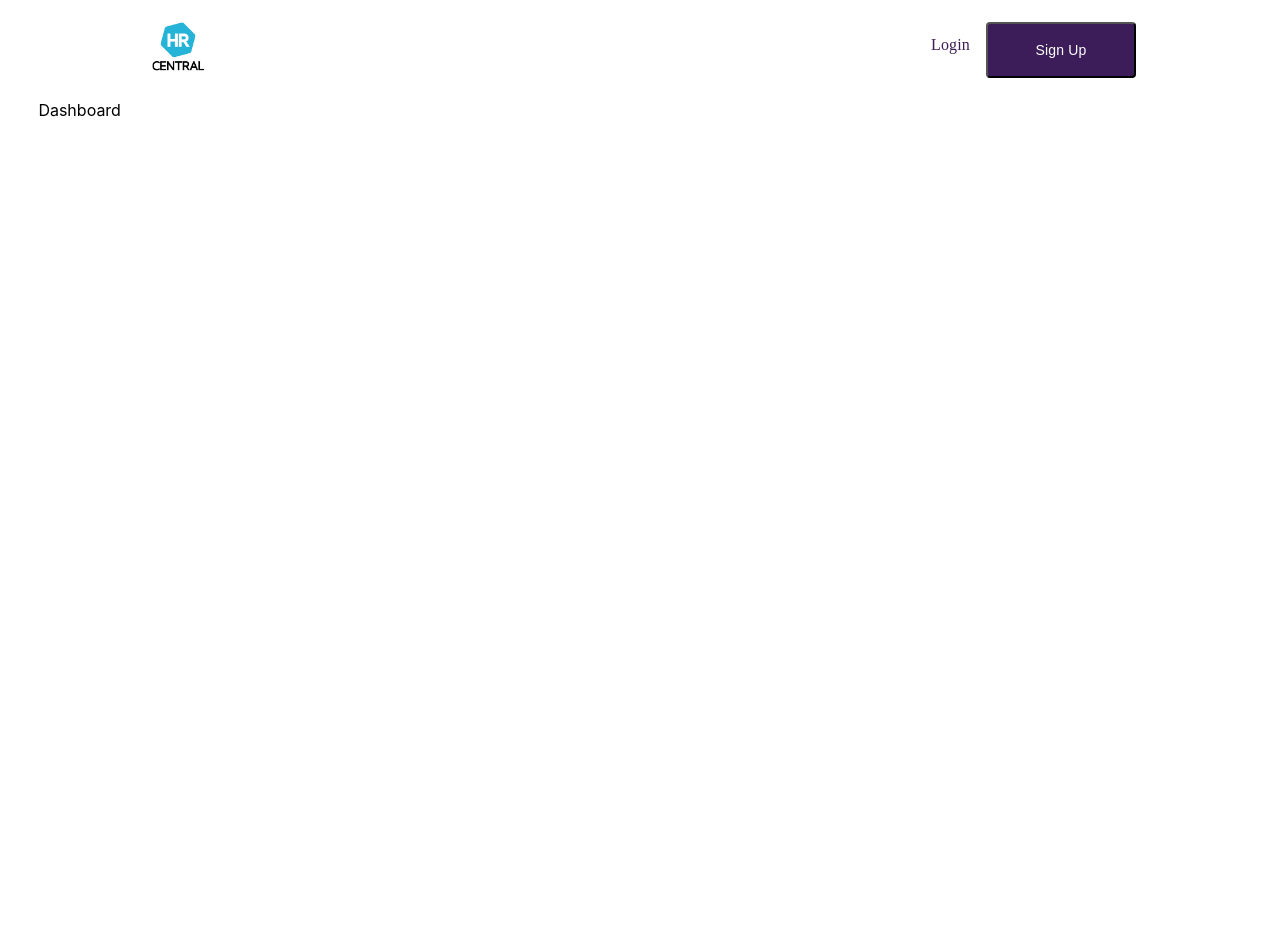
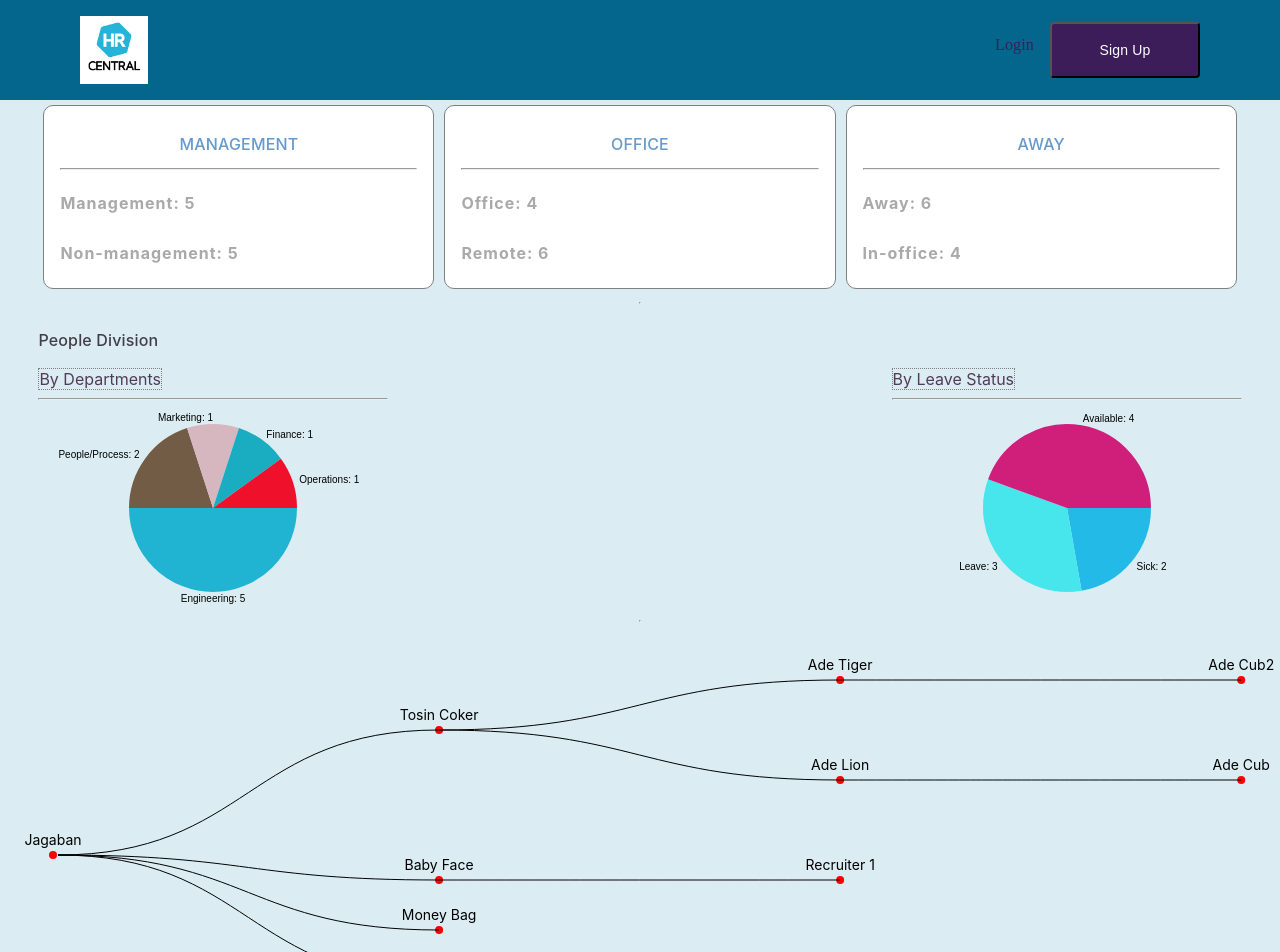
Before and after one commit to coker-deca/hr-center, a React (Create React App) app: page /home in a window 1280 px wide. Shown: the top 952 px of the page. Before the commit the page ends 800 px from the top, so only its background shows below. Built offline with nearby package versions, Linux system fonts and the light colour scheme.

Commit message:
Add organization chart

```diff
--- a/package.json
+++ b/package.json
@@ -12,12 +12,15 @@
     "@types/react": "^18.0.7",
     "@types/react-dom": "^18.0.0",
     "@types/react-router-dom": "^5.3.3",
+    "d3": "^7.4.4",
     "date-fns": "^2.28.0",
     "react": "^18.0.0",
     "react-dom": "^18.0.0",
     "react-hook-form": "^7.30.0",
+    "react-minimal-pie-chart": "^8.3.0",
     "react-router-dom": "^5.3.1",
     "react-scripts": "5.0.1",
+    "resize-observer-polyfill": "^1.5.1",
     "styled-components": "^5.3.5",
     "typescript": "^4.6.3",
     "web-vitals": "^2.1.4",
@@ -48,6 +51,7 @@
     ]
   },
   "devDependencies": {
+    "@types/d3": "^7.1.0",
     "@types/styled-components": "^5.1.25"
   }
 }
--- /dev/null
+++ b/src/DashboardCharts/Charts.tsx
@@ -0,0 +1,177 @@
+import { memo, useCallback, useEffect } from 'react';
+import { PieChart } from 'react-minimal-pie-chart';
+
+import TreeChart from '../components/Org-Chart/OrgChart';
+import { Column, Row } from '../components/templates/style';
+import Card from '../components/ui/Card';
+import myData from '../resources/data/data.json';
+
+const data: any[] = [];
+
+for (let x = 1; x <= 24; x++) {
+  data.push({ x: x, y: Math.floor(Math.random() * 100) });
+}
+
+type Keys = {
+  sickLeaveDays: number;
+  leaveAvailable: number;
+  department: string;
+  management: string;
+  office: string;
+  away: string;
+  title: string;
+  manager: string;
+  name: string;
+};
+export type OrgChartType = {
+  manager: string | null;
+  name: string;
+  children: OrgChartType[];
+};
+const newData = myData.map((datum) => ({
+  manager: datum.manager,
+  name: datum.name,
+  children: new Array<OrgChartType>(0),
+}));
+
+const initObj: any = {};
+const idMapping = newData.reduce((acc, el, i) => {
+  acc[el.name] = i;
+  return acc;
+}, initObj);
+
+let root: OrgChartType;
+let i = 0;
+
+const renderOrgChart = () => {
+  newData.forEach((el) => {
+    console.log(i);
+    i += 1;
+    if (el.manager === null) {
+      root = el;
+      return;
+    }
+    const parentEl = newData[idMapping[el.manager]];
+    parentEl.children = [...parentEl.children, el];
+  });
+  return <TreeChart data={root} />;
+};
+
+const Charts = () => {
+  useEffect(() => {}, []);
+  console.log("MyData", myData);
+  const renderPie = (list: string[], division: string) => {
+    return (
+      <Column>
+        <Row>
+          <Column>{renderLegend(division)}</Column>
+        </Row>
+        <hr />
+        <Column>
+          <PieChart
+            animate
+            label={({ dataEntry }) => `${dataEntry.title}: ${dataEntry.value}`}
+            style={{ height: "200px" }}
+            labelStyle={{
+              ...defaultLabelStyle,
+            }}
+            radius={42}
+            labelPosition={108}
+            data={chartValues(list)}
+          />
+        </Column>
+      </Column>
+    );
+  };
+  const renderLegend = (title: string) => {
+    return (
+      <Row>
+        <div style={{ color: "#513B56", border: "1px dotted grey" }}>
+          <span>{title}</span>
+        </div>
+      </Row>
+    );
+  };
+
+  const defaultLabelStyle = {
+    fontSize: "5px",
+    fontFamily: "sans-serif",
+  };
+
+  const renderStat = (title: keyof Keys, value: string) => {
+    const x = myData.filter(
+      (item) =>
+        item[title] === title ||
+        item[title] === "true" ||
+        (title === "away" && item[title] !== "false")
+    ).length;
+    const y = myData.length - x;
+    return (
+      <Card
+        className="stat"
+        title={title.toUpperCase()}
+        value={[
+          { name: title.charAt(0).toUpperCase() + title.slice(1), number: x },
+          { name: value.charAt(0).toUpperCase() + value.slice(1), number: y },
+        ]}
+      />
+    );
+  };
+
+  const chartValues = (props: string[]) => {
+    const data = myData.reduce((accumulator: any, obj) => {
+      Object.entries(obj).forEach(([key, value]) => {
+        if (props.includes(value)) {
+          if (!accumulator[value]) accumulator[value] = [];
+          accumulator[value].push(obj);
+        }
+      });
+      return accumulator;
+    }, {});
+    return props.map((value) => {
+      const randomColor = Math.floor(Math.random() * 16777215).toString(16);
+      const hex = "#" + randomColor;
+      const obj = {
+        title: value === "false" ? "Available" : value,
+        value: data[value].length,
+        color: hex,
+      };
+      return obj;
+    });
+  };
+  const memoizedChart = useCallback(() => renderOrgChart(), []);
+  return (
+    <Column>
+      <Row>
+        {renderStat("management", "non-management")}
+        {renderStat("office", "remote")}
+        {renderStat("away", "in-office")}
+      </Row>
+      <Row>
+        <hr />
+      </Row>
+      <Row>
+        <p>People Division</p>
+      </Row>
+      <Row>
+        {renderPie(
+          [
+            "Engineering",
+            "People/Process",
+            "Marketing",
+            "Finance",
+            "Operations",
+          ],
+          "By Departments"
+        )}
+        {renderPie(["Sick", "Leave", "false"], "By Leave Status")}
+      </Row>
+      <Row>
+        <hr />
+      </Row>
+      <Row>{memoizedChart()}</Row>
+    </Column>
+  );
+};
+
+export default memo(Charts);
--- a/src/components/NavBar/style.ts
+++ b/src/components/NavBar/style.ts
@@ -1,11 +1,11 @@
 import styled from 'styled-components';
 
 export const StyledNavbar = styled.header`
+  background-color: #05668D;
   display: flex;
   justify-content: space-between;
   align-items: center;
-  margin: 0 10%;
-
+  padding: 0 5%;
   font-family: "Gilroy-Bold";
   font-weight: 400;
 `;
--- /dev/null
+++ b/src/components/Org-Chart/OrgChart.tsx
@@ -0,0 +1,119 @@
+import { hierarchy, linkHorizontal, select, tree } from 'd3';
+import React, { memo, useEffect, useRef } from 'react';
+
+import { OrgChartType } from '../../DashboardCharts/Charts';
+import useResizeObserver from '../../hooks/useResizeObserver';
+
+function usePrevious(value: OrgChartType) {
+  const ref = useRef<OrgChartType>();
+  useEffect(() => {
+    ref.current = value;
+  }, [value]);
+  return ref.current;
+}
+
+function OrgChart({ data }: { data: any }) {
+  console.log("chart rerender");
+  const svgRef = useRef<SVGSVGElement>(null);
+  const wrapperRef = useRef<HTMLDivElement>(null);
+  const dimensions = useResizeObserver(wrapperRef);
+
+  const previouslyRenderedData = usePrevious(data);
+
+  useEffect(() => {
+    const svg = select(svgRef.current);
+
+    const { width, height } =
+      dimensions || wrapperRef.current?.getBoundingClientRect()!;
+    // transform hierarchical data
+    const root = hierarchy<any>(data);
+    //   console.log(data);
+    const treeLayout = tree().size([height, width]);
+
+    const linkGenerator = linkHorizontal<any, any>()
+      .x((link: any) => link.y || 20)
+      .y((link: any) => link.x);
+
+    // enrich hierarchical data with coordinates
+    treeLayout(root);
+
+    // nodes
+    svg
+      .selectAll(".node")
+      .data(root.descendants())
+      .join((enter) => enter.append("circle").attr("opacity", 0))
+      .attr("class", "node")
+      .attr("cx", (node: any) => node.y || 15)
+      .attr("cy", (node: any) => node.x)
+      .attr("r", 4)
+      .attr("fill", "red")
+      .transition()
+      .duration(500)
+      .delay((node) => node.depth * 300)
+      .attr("opacity", 1);
+
+    // links
+    const enteringAndUpdatingLinks = svg
+      .selectAll(".link")
+      .data(root.links())
+      .join("path")
+      .attr("class", "link")
+      .attr("d", linkGenerator)
+      .attr("stroke-dasharray", function () {
+        if (this instanceof SVGPathElement) {
+          const length = this.getTotalLength();
+          return `${length} ${length}`;
+        }
+        return "";
+      })
+      .attr("stroke", "black")
+      .attr("fill", "none")
+      .attr("opacity", 1);
+
+    if (data !== previouslyRenderedData) {
+      enteringAndUpdatingLinks
+        .attr("stroke-dashoffset", function () {
+          if (this instanceof SVGPathElement) {
+            return this.getTotalLength();
+          }
+          return 0;
+        })
+        .transition()
+        .duration(500)
+        .delay((link) => link.source.depth * 500)
+        .attr("stroke-dashoffset", 0);
+    }
+
+    // labels
+    svg
+      .selectAll(".label")
+      .data(root.descendants())
+      .join((enter) => enter.append("text").attr("opacity", 0))
+      .attr("class", "label")
+      .attr("x", (node: any) => node.y || 15)
+      .attr("y", (node: any) => node.x - 10)
+      .attr("text-anchor", "middle")
+      .attr("font-size", 14)
+      .text((node) => node.data.name)
+      .transition()
+      .duration(500)
+      .delay((node) => node.depth * 200)
+      .attr("opacity", 1);
+  }, [data, dimensions, previouslyRenderedData]);
+
+  return (
+    <div
+      ref={wrapperRef}
+      style={{ marginBottom: "1rem", minHeight: "400px", width: "100%" }}
+    >
+      <svg
+        width={"100%"}
+        height={"100%"}
+        ref={svgRef}
+        style={{ overflow: "visible" }}
+      ></svg>
+    </div>
+  );
+}
+
+export default memo(OrgChart);
--- a/src/components/templates/HomeTemplate.tsx
+++ b/src/components/templates/HomeTemplate.tsx
@@ -7,7 +7,7 @@ const HomeTemplate: FunctionComponent<PropsWithChildren<{}>> = ({
   children,
 }) => {
   return (
-    <Wrapper>
+    <Wrapper style={{ backgroundColor: "#DBEDF2" }}>
       <NavBar />
       <Container>{children}</Container>
     </Wrapper>
--- a/src/components/templates/style.ts
+++ b/src/components/templates/style.ts
@@ -18,23 +18,44 @@ export const Divider = styled.div`
     }
 `;
 
-export const Container = styled.section<{size?:string}>`
-    @media only screen and (max-width: 992px){
-        width: 100%;
-    }
-    position: relative;
-    flex-grow: 1;
-    width: ${props=>props.size ? props.size : "60%"};
-    height: 100%;
-    display: flex;
-    flex-direction: column;
-    justify-content: center;
+export const Container = styled.section`
     padding: 0 3%;
 `;
 
+export const Column = styled.div`
+min-width: 350px;
+.container {
+    background-color: #FFFFFF;
+    border: 1px solid grey;
+    margin: 5px;
+    border-radius: 10px;
+    cursor: pointer;
+    width: 30%;
+    padding: 10px 16px;
+    :hover {
+      border-color: lightblue;
+      :nth-child(n) > span {
+        color: lightblue;
+      }
+    }
+  }
+  .title {
+        color: #6699cc;
+        margin-bottom: 12px;
+        min-width: 102px;
+        text-align: center;
+    }
+    .value {
+        color: darkgray;
+        font-weight: bold;
+        font-size: 40;
+        letter-spacing: 1px;
+        line-height: 50px;
+        margin: 0;
+    }
+`;
 export const Row = styled.div`
     display: flex;
-    flex-direction: column;
     align-items: center;    justify-content: space-between;
     height: 100%;
 
--- /dev/null
+++ b/src/components/ui/Card.tsx
@@ -0,0 +1,28 @@
+import './style.css';
+
+import React from 'react';
+
+function MiniCardComponent({
+  className,
+  title,
+  value,
+}: {
+  className: string;
+  title: string;
+  value: { name: string; number: number }[];
+}) {
+  const composedClassName = ["container", className].join(" ");
+  return (
+    <div className={composedClassName}>
+      <p className="title">{title}</p>
+      <hr />
+      {value.map((item) => (
+        <p className="value" key={item.name}>
+          {item.name}: {item.number}
+        </p>
+      ))}
+    </div>
+  );
+}
+
+export default MiniCardComponent;
--- /dev/null
+++ b/src/hooks/useResizeObserver.tsx
@@ -0,0 +1,21 @@
+import { RefObject, useEffect, useState } from 'react';
+import ResizeObserver from 'resize-observer-polyfill';
+
+const useResizeObserver = (ref: RefObject<HTMLDivElement>) => {
+  const [dimensions, setDimensions] = useState<DOMRectReadOnly>();
+  useEffect(() => {
+    const observeTarget = ref.current!;
+    const resizeObserver = new ResizeObserver((entries) => {
+      entries.forEach((entry) => {
+        return setDimensions(entry.contentRect);
+      });
+    });
+    resizeObserver.observe(observeTarget);
+    return () => {
+      resizeObserver.unobserve(observeTarget);
+    };
+  }, [ref]);
+  return dimensions;
+};
+
+export default useResizeObserver;
--- a/src/pages/Home.tsx
+++ b/src/pages/Home.tsx
@@ -1,9 +1,14 @@
 import { FunctionComponent } from 'react';
 
 import HomeTemplate from '../components/templates/HomeTemplate';
+import Charts from '../DashboardCharts/Charts';
 
 const Home: FunctionComponent = () => {
-  return <HomeTemplate>Dashboard</HomeTemplate>;
+  return (
+    <HomeTemplate>
+      <Charts />
+    </HomeTemplate>
+  );
 };
 
 export default Home;
--- a/src/resources/data/data.json
+++ b/src/resources/data/data.json
@@ -1,9 +1,48 @@
 [{
 	"sickLeaveDays": 5,
 	"leaveAvailable": 15,
+	"department":"Operations",
+	"management":"true",
+	"office": "office",
+	"away": "false",
+	"title": "CEO",
+	"manager": null,
+	"name": "Jagaban"
+},{
+	"sickLeaveDays": 5,
+	"leaveAvailable": 15,
 	"department":"Engineering",
-	"officeOrRemote": "remote",
-	"away": "Sick",
+	"management":"true",
+	"office": "office",
+	"title": "CTO",
+	"manager": "Jagaban",
+	"name": "Tosin Coker"
+},{
+	"sickLeaveDays": 5,
+	"leaveAvailable": 15,
+	"department":"People/Process",
+	"management":"true",
+	"office": "office",
+	"away": "false",
+	"title": "Frontend Engineer",
+	"manager": "Jagaban",
+	"name": "Baby Face"
+},{
+	"sickLeaveDays": 5,
+	"leaveAvailable": 15,
+	"department":"Finance",
+	"away": "false",
+	"title": "CFO",
+	"management":"true",
+	"office": "office",
+	"manager": "Jagaban",
+	"name": "Money Bag"
+},{
+	"sickLeaveDays": 5,
+	"leaveAvailable": 15,
+	"department":"Engineering",
+	"office": "remote",
+	"away": "Leave",
 	"title": "Frontend Team Lead",
 	"manager": "Tosin Coker",
 	"name": "Ade Tiger"
@@ -11,7 +50,7 @@
 	"sickLeaveDays": 5,
 	"leaveAvailable": 15,
 	"department":"Engineering",
-	"officeOrRemote": "remote",
+	"office": "remote",
 	"away": "Sick",
 	"title": "Backend Team Lead",
 	"manager": "Tosin Coker",
@@ -20,8 +59,8 @@
 	"sickLeaveDays": 5,
 	"leaveAvailable": 15,
 	"department":"Engineering",
-	"officeOrRemote": "remote",
-	"away": "Sick",
+	"office": "remote",
+	"away": "Leave",
 	"title": "Backend Engineer",
 	"manager": "Ade Lion",
 	"name": "Ade Cub"
@@ -29,7 +68,7 @@
 	"sickLeaveDays": 5,
 	"leaveAvailable": 15,
 	"department":"Engineering",
-	"officeOrRemote": "remote",
+	"office": "remote",
 	"away": "Sick",
 	"title": "Frontend Engineer",
 	"manager": "Ade Tiger",
@@ -37,55 +76,18 @@
 },{
 	"sickLeaveDays": 5,
 	"leaveAvailable": 15,
-	"department":"Engineering",
-	"management":"true",
-	"officeOrRemote": "office",
-	"away": "false",
-	"title": "CTO",
-	"manager": "Jagaban",
-	"name": "Tosin Coker"
-},{
-	"sickLeaveDays": 5,
-	"leaveAvailable": 15,
-	"department":"Management",
-	"management":"true",
-	"officeOrRemote": "office",
-	"away": "false",
-	"title": "CEO",
-	"manager": "",
-	"name": "Jagaban"
-},{
-	"sickLeaveDays": 5,
-	"leaveAvailable": 15,
 	"department":"People/Process",
-	"officeOrRemote": "remote",
-	"away": "leave",
+	"office": "remote",
+	"away": "Leave",
 	"title": "Talent Acquisition",
 	"manager": "Baby Face",
 	"name": "Recruiter 1"
 },{
 	"sickLeaveDays": 5,
 	"leaveAvailable": 15,
-	"department":"People/Process",
-	"management":"true",
-	"officeOrRemote": "office",
-	"away": "false",
-	"title": "Frontend Engineer",
-	"manager": "Jagaban",
-	"name": "Baby Face"
-},{
-	"sickLeaveDays": 5,
-	"leaveAvailable": 15,
-	"department":"CFO",
-	"management":"true",
-	"manager": "Jagaban",
-	"name": "Money Bag"
-},{
-	"sickLeaveDays": 5,
-	"leaveAvailable": 15,
 	"department":"Marketing",
 	"management":"true",
-	"officeOrRemote": "remote",
+	"office": "remote",
 	"away": "false",
 	"title": "Direcctor of Sales & Marketing",
 	"manager": "Jagaban",
```
Also changed, not shown: src/index.tsx (+4 -6 lines), 1 other file (tests, documents, lock files or other folders).
